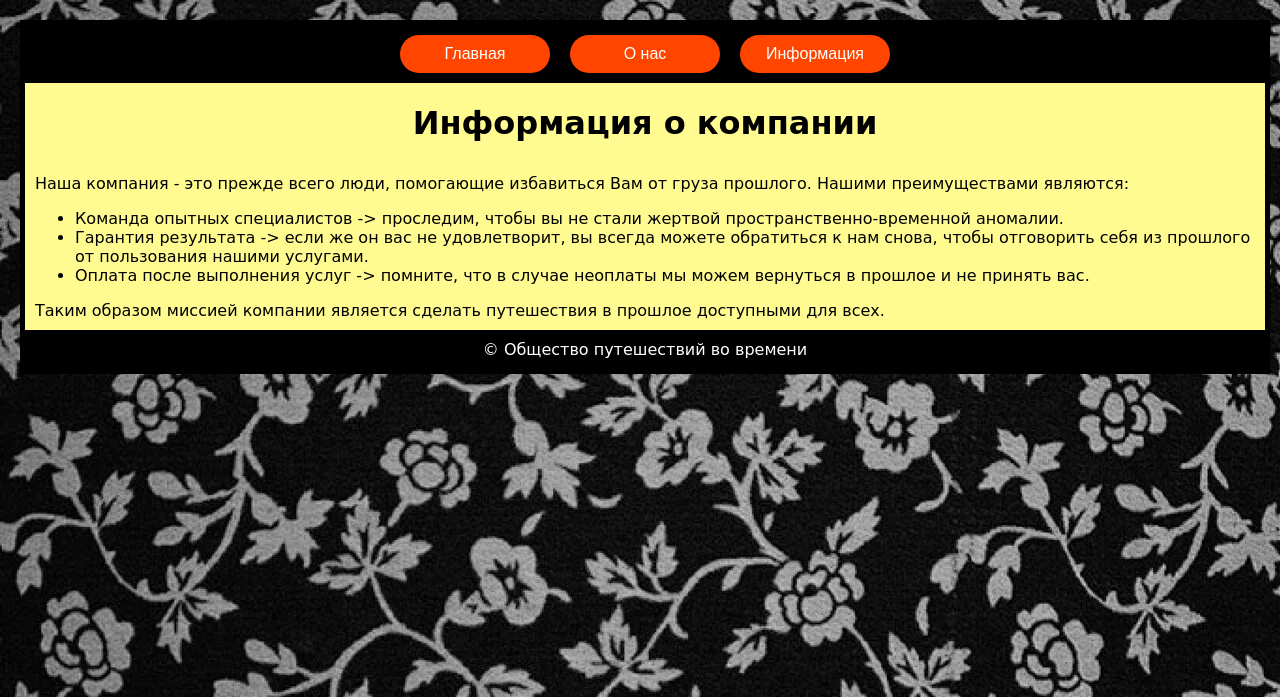
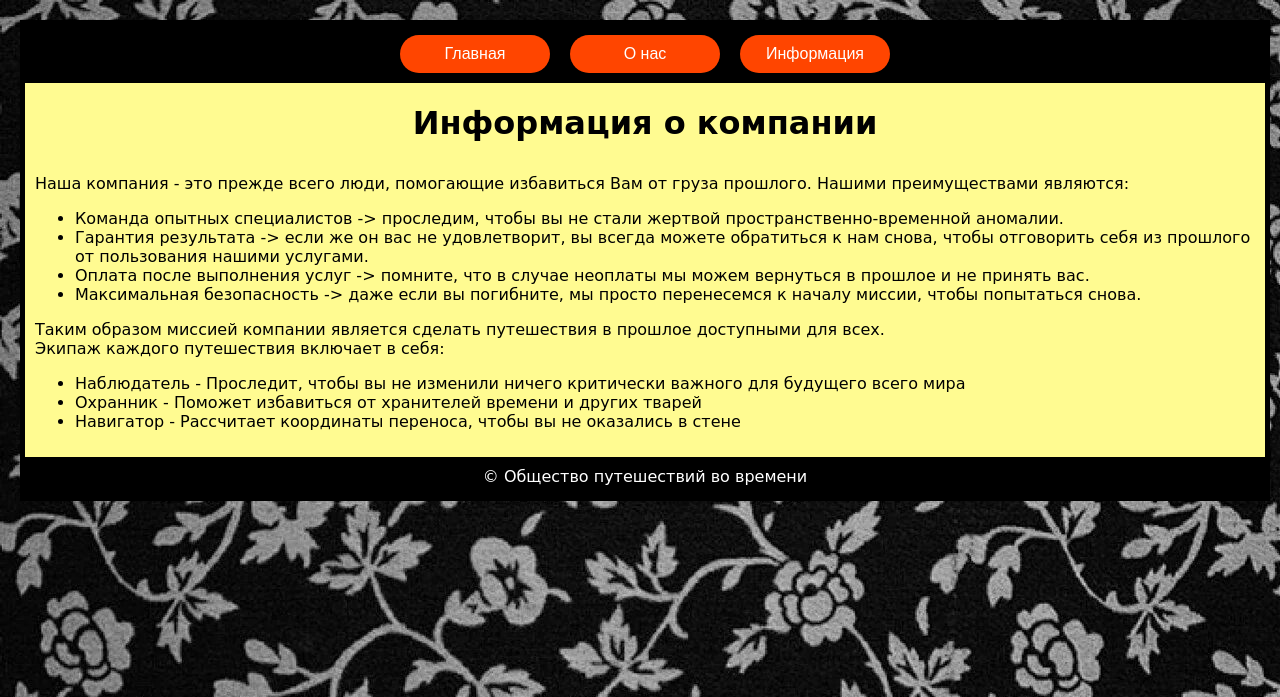
Before and after one commit to Ivan1997-sudo/Flask, a Flask app: page /about in a window 1280 px wide. Shown: the top 697 px of the page. Run offline with Flask 3, Linux system fonts and the light colour scheme.

Commit message:
Следующий шаг

```diff
--- a/app/routes.py
+++ b/app/routes.py
@@ -1,18 +1,32 @@
 from flask import render_template, request, redirect, url_for
 from app import app
+import datetime
 
 # Определяем маршрут и привязываем его к функции
 @app.route("/")
 def home():
-    return render_template("home.html")
+    now = datetime.datetime.now()
+    weekday = {"Monday": "Понедельник", "Tuesday": "Вторник", "Wednesday": "Среда", "Thursday": "Четверг",
+               "Friday": "Пятница", "Saturday": "Суббота", "Sunday": "Воскресенье"}
+    month = {"January": "Январь", "Februar": "Февраль", "March": "Март", "April": "Апрель", "May": "Май",
+    "June": "Июнь", "July": "Июль", "August": "Август", "September": "Сентябрь", "October": "Октябрь",
+    "November": "Ноябрь", "December": "Декабрь"}
+    return render_template("home.html", now = now, weekday = weekday[now.strftime('%A')],
+                           month = month[now.strftime('%B')])
 
 @app.route("/about")
 def about():
-    return render_template("about.html")
+    staff = [{"Должность": "Наблюдатель", "Обязанности": "Проследит, чтобы вы не изменили ничего критически важного для будущего всего мира"},
+             {"Должность": "Охранник", "Обязанности": "Поможет избавиться от хранителей времени и других тварей"},
+             {"Должность": "Навигатор","Обязанности":  "Рассчитает координаты переноса, чтобы вы не оказались в стене"}]
+    return render_template("about.html", staff = staff )
 
 @app.route("/contact")
 def contact():
-    return render_template("contact.html")
+    rate = {"Базовый": {"Максимальное время скачка": "1 год", "Сложность изменения прошлого": "Незначительная"},
+        "Продвинутый": {"Максимальное время скачка": "10 лет", "Сложность изменения прошлого": "умеренная"},
+        "Премиум": {"Максимальное время скачка": "Любое", "Сложность изменения прошлого": "Тяжелое"}}
+    return render_template("contact.html", rate=rate)
 
 @app.route("/answer", methods=["POST", "GET"])
 def answer():
--- a/app/static/css/styles-base.css
+++ b/app/static/css/styles-base.css
@@ -107,7 +107,7 @@ h1 {
 
 /* Сообщение об удачной отправке */
 .answer {
-    background-color: #ff4500;
+    background-color: green;
     color: white;
     margin: auto;
     width: 60%;
--- a/app/templates/about.html
+++ b/app/templates/about.html
@@ -10,7 +10,16 @@
         <li>Гарантия результата -> если же он вас не удовлетворит, вы всегда можете обратиться к нам снова,
             чтобы отговорить себя из прошлого от пользования нашими услугами.</li>
         <li>Оплата после выполнения услуг -> помните, что в случае неоплаты мы можем вернуться в прошлое и не принять вас.</li>
+        <li>Максимальная безопасность -> даже если вы погибните, мы просто перенесемся к началу миссии, чтобы попытаться снова.</li>
     </ul>
-    Таким образом миссией компании является сделать путешествия в прошлое доступными для всех.
+    <div>
+        Таким образом миссией компании является сделать путешествия в прошлое доступными для всех.
+    </div>
+    Экипаж каждого путешествия включает в себя:
+    <ul>
+        {% for i in staff %}
+            <li>{{ i["Должность"] }} - {{ i["Обязанности"] }}</li>
+        {% endfor %}
+    </ul>
 </div>
 {% endblock %}
--- a/app/templates/home.html
+++ b/app/templates/home.html
@@ -18,4 +18,5 @@
         а в них была 1000 рублей" до невозможного "избежать знакомства с женой".</div>
     </div>
 </div>
+  <div>Сегодня: {{ weekday }}, {{ month }}, {{ now.strftime('%m, %Y, %H:%M:%S')  }}</div>
 {% endblock %}
```
Also changed, not shown: app/templates/contact.html (+9 -0 lines).
